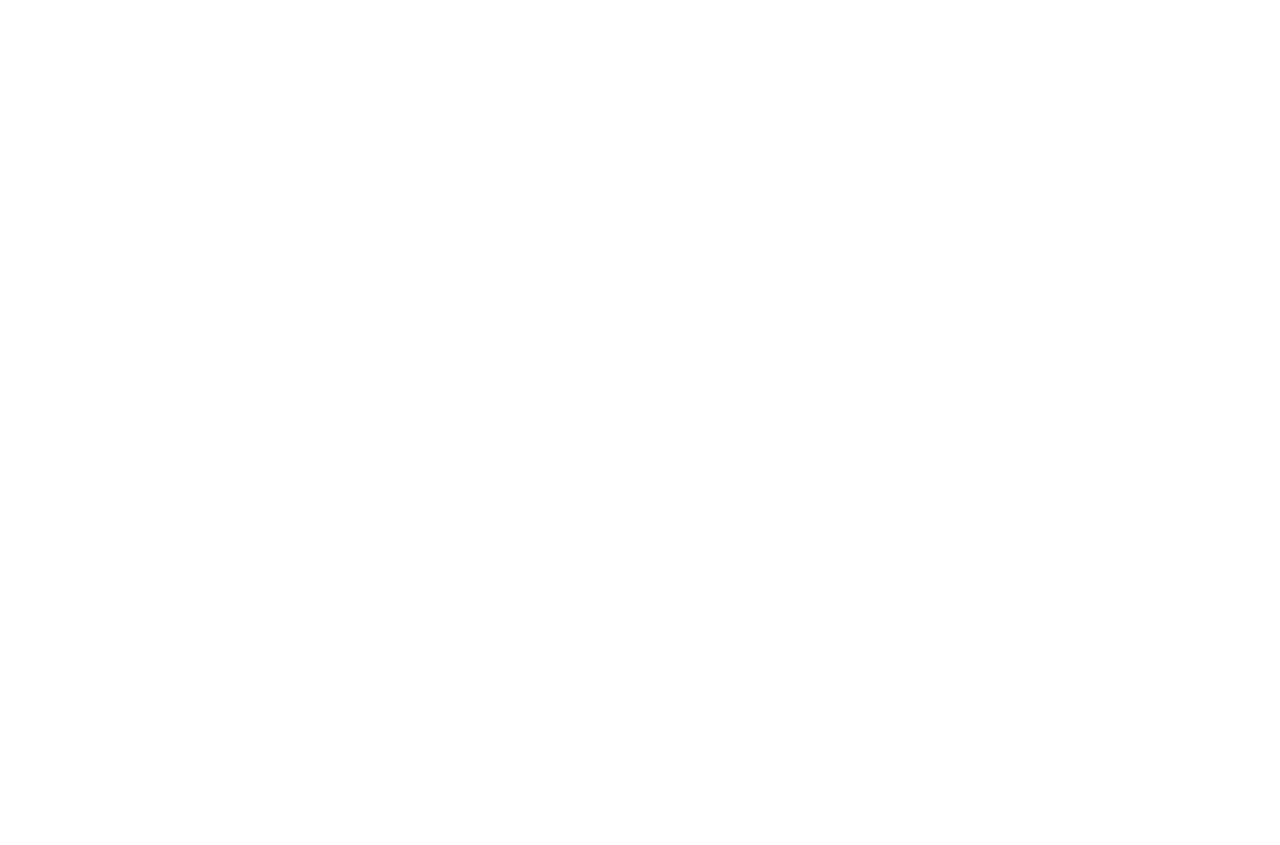
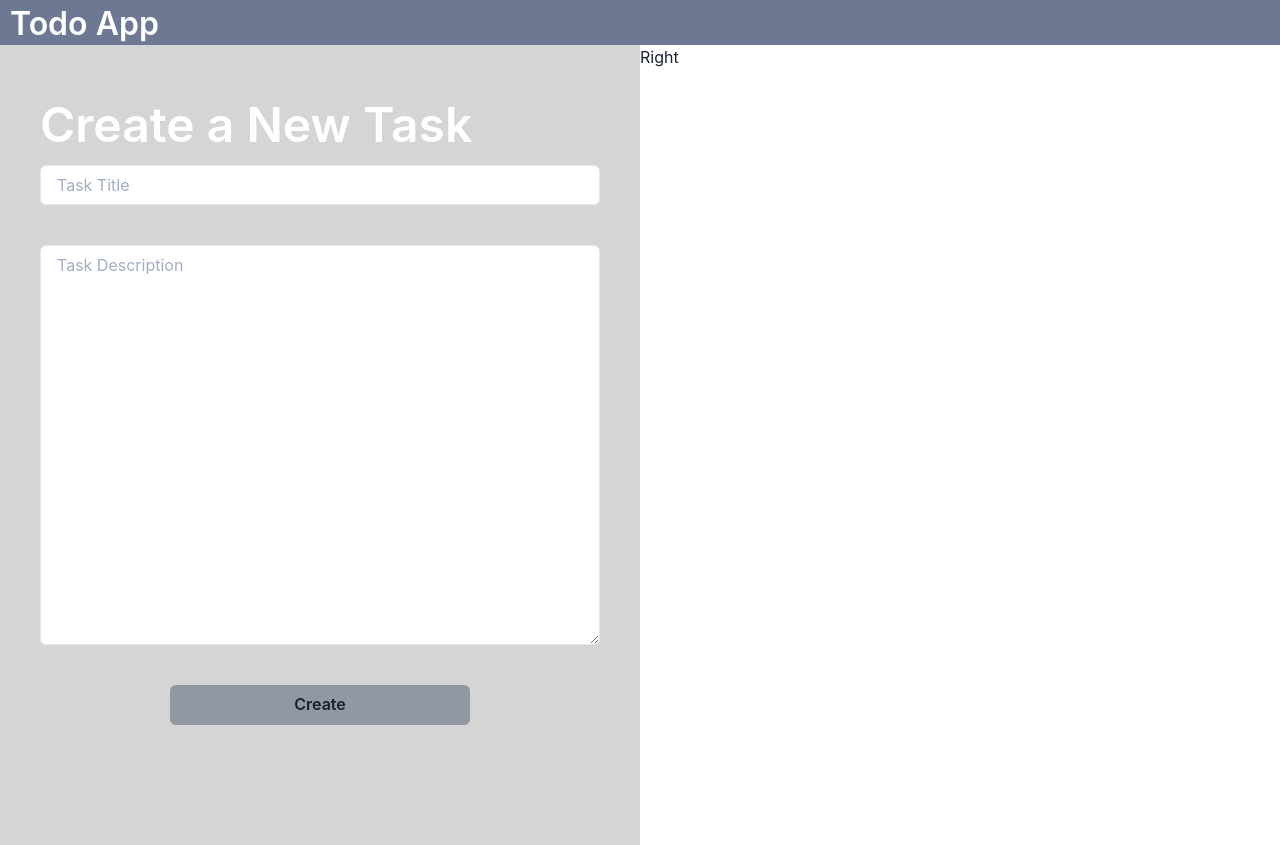
Before and after one commit to russelherrera97/todo, a Next.js app: page / in a window 1280 px wide. Before the commit the page ends 800 px from the top, so only its background shows below. Built offline with nearby package versions, Linux system fonts and the light colour scheme.

Commit message:
left panel UI done

```diff
--- a/pages/index.js
+++ b/pages/index.js
@@ -1,11 +1,71 @@
-import Head from 'next/head'
-import Image from 'next/image'
-import {Stack, Box, Text, Button, Input} from "@chakra-ui/react";
-
+import Head from "next/head";
+import Image from "next/image";
+import {
+  Flex,
+  Stack,
+  Box,
+  Text,
+  Button,
+  ChakraProvider,
+  Input,
+  SimpleGrid,
+  Textarea,
+} from "@chakra-ui/react";
 export default function Home() {
   return (
-    <Stack>
+    <ChakraProvider>
+      <Stack spacing="0px">
+        <Stack>
+          <Flex
+            py="0px"
+            px="10px"
+            h="45px"
+            boxShadow="lg"
+            alignItems="flex-start"
+            backgroundColor="#6D7993"
+          >
+            <Text fontWeight="600" color="#fff" fontSize="2rem">
+              Todo App
+            </Text>
+          </Flex>
+        </Stack>
 
-    </Stack>
-  )
+        <Stack h="100%" w="100%">
+          <SimpleGrid columns={{ base: 1, md: 2 }}>
+            <Box
+              backgroundColor="#D5D5D5"
+              py="40px"
+              px="40px"
+              h={{ base: "55vh", md: "100vh" }}
+            >
+              <Flex flexDir="column" lineHeight="10vh">
+                <Text fontWeight="600" fontSize="3rem" color="#FFF">
+                  Create a New Task
+                </Text>
+                <Input
+                  mb="5vh"
+                  width="auto"
+                  backgroundColor="#fff"
+                  focusBorderColor="#a7b3a5"
+                  placeholder="Task Title"
+                />
+                <Textarea
+                  backgroundColor="#fff"
+                  placeholder="Task Description"
+                  mb="5vh"
+                  focusBorderColor="#a7b3a5"
+                  width="auto"
+                  h={{ base: "20vh", md: "40vh", lg: "50vh" }}
+                />
+                <Button backgroundColor="#9099a2" alignSelf="center" w="300px">
+                  Create
+                </Button>
+              </Flex>
+            </Box>
+            <Box backgroundColor="#fff">Right</Box>
+          </SimpleGrid>
+        </Stack>
+      </Stack>
+    </ChakraProvider>
+  );
 }
```
